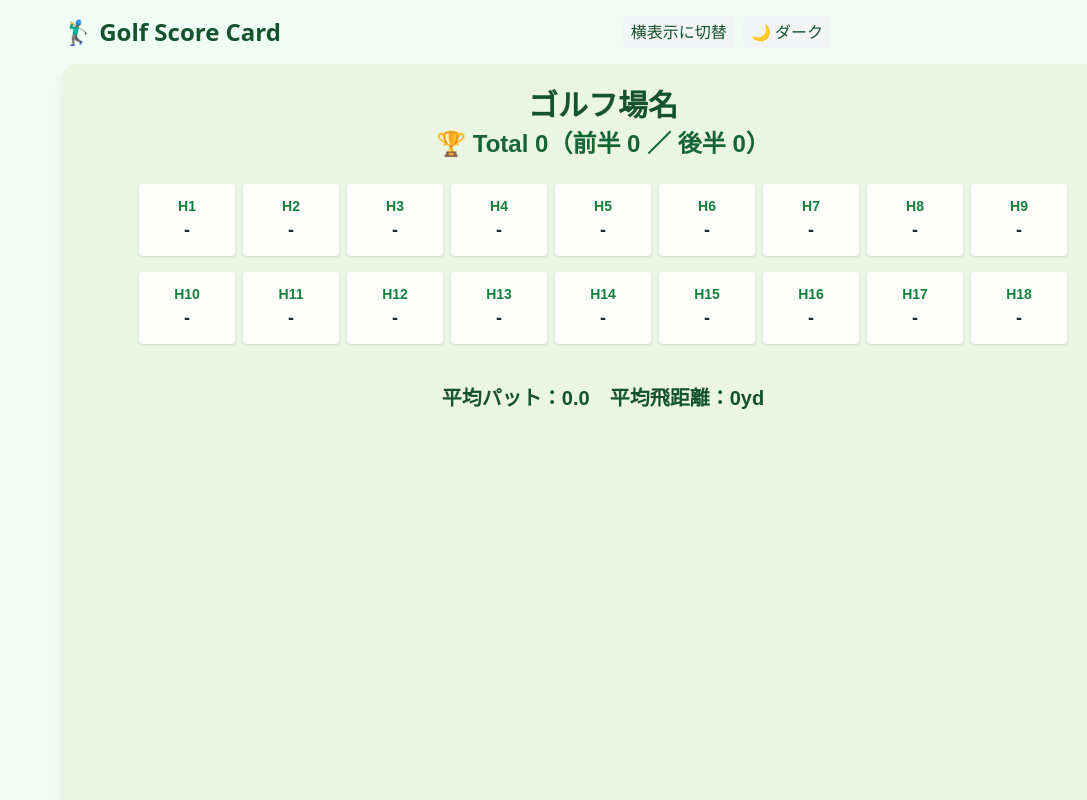
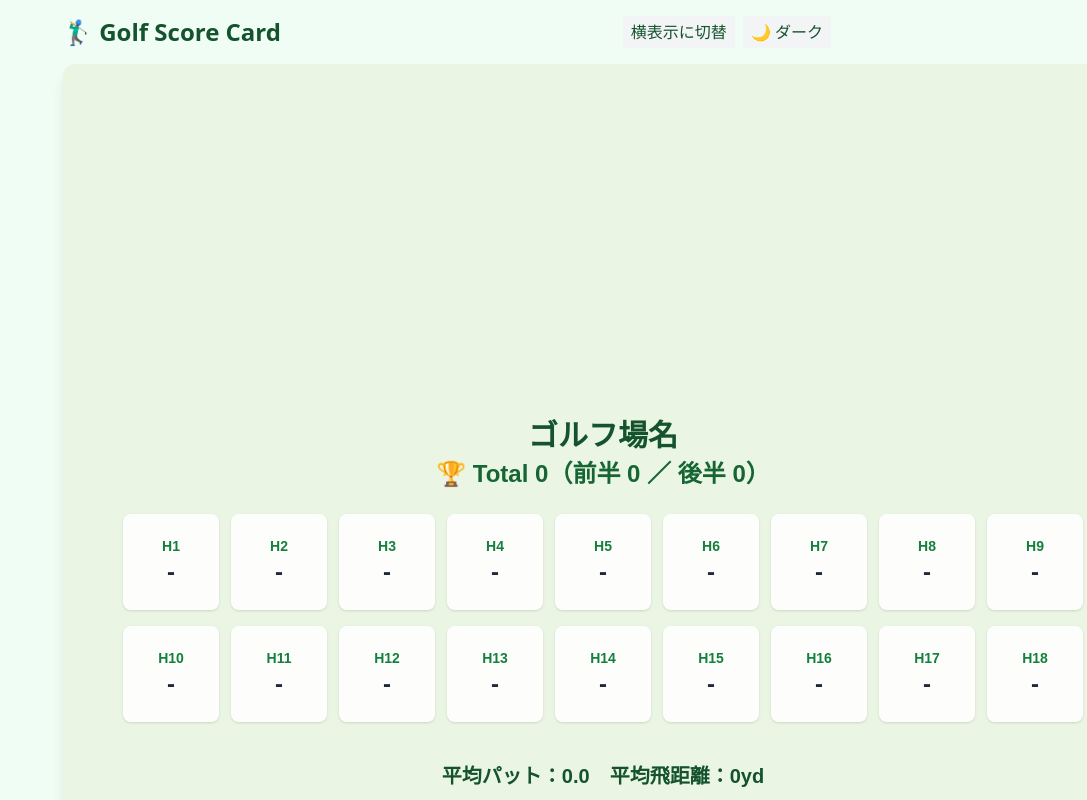
Before and after one commit to reniwasaki/golf-score-simple, a React (Vite) app: page / in a window 1280 px wide. Shown: the top 800 px of the page, without its empty margins (193-1280 px from the left). Built offline with nearby package versions, Linux system fonts and the light colour scheme.

Commit message:
gazou-syusei4

```diff
--- a/src/App.jsx
+++ b/src/App.jsx
@@ -107,14 +107,19 @@ export default function App() {
         {/* === 出力画像用コンテナ === */}
 <div
   id="score-image"
-          className={`p-6 rounded-xl shadow-lg ${cardColor}`}
+  className={`flex flex-col justify-center items-center mx-auto p-6 rounded-xl shadow-lg ${cardColor}`}
   style={{
     width: "1080px",
     height: "1080px",
     backgroundColor: "#EAF5E3",
     fontFamily: "'Noto Sans JP', sans-serif",
+    display: "flex",
+    flexDirection: "column",
+    justifyContent: "center",
+    alignItems: "center",
   }}
 >
+  {/* タイトル */}
   <div className="text-center mb-6">
     <h2 className="text-3xl font-bold mb-1">{courseName || "ゴルフ場名"}</h2>
     <p className="text-2xl font-semibold text-green-800">
@@ -122,19 +127,19 @@ export default function App() {
     </p>
   </div>
 
-          {/* スコアテーブル */}
+  {/* スコア表 */}
   <div className="flex flex-col items-center space-y-4">
     {[0, 9].map((startIdx) => (
-              <div key={startIdx} className="flex gap-2">
+      <div key={startIdx} className="flex gap-3 justify-center">
         {scores.slice(startIdx, startIdx + 9).map((s, i) => (
           <div
             key={startIdx + i}
-                    className="w-24 bg-white bg-opacity-90 text-center p-3 rounded shadow"
+            className="w-24 h-24 bg-white bg-opacity-90 flex flex-col justify-center items-center text-center rounded-lg shadow"
           >
             <div className="text-sm font-semibold text-green-700">
               H{startIdx + i + 1}
             </div>
-                    <div className="text-lg font-bold text-gray-800">
+            <div className="text-2xl font-bold text-gray-800">
               {s.score || "-"}
             </div>
           </div>
@@ -148,6 +153,7 @@ export default function App() {
     平均パット：{avgPutt}　平均飛距離：{avgDrive}yd
   </div>
 </div>
+
 
         {/* === ボタン === */}
         <div className="mt-6 flex flex-wrap justify-center gap-3">
```
Lines whose indentation alone changed are shown as unchanged.
